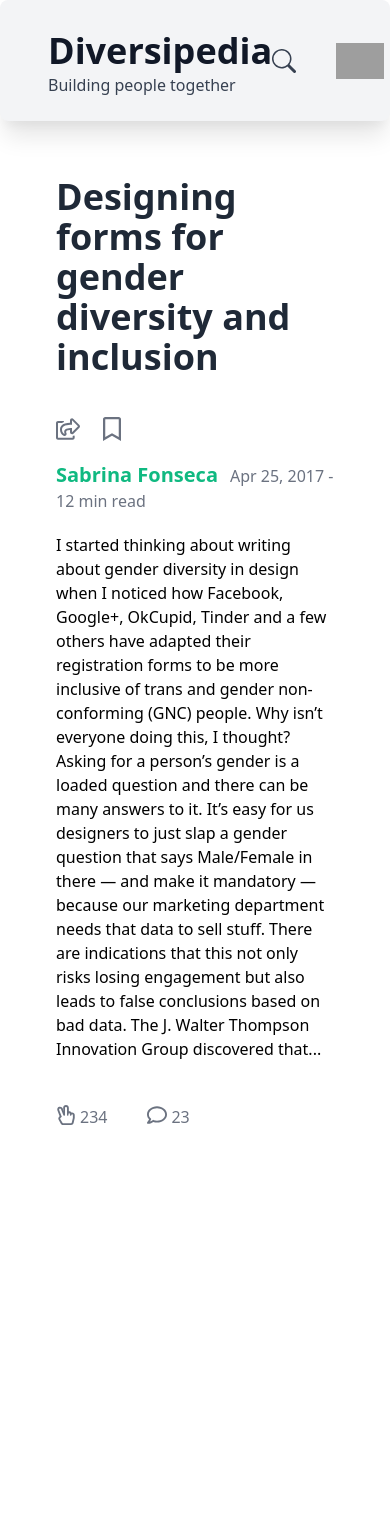
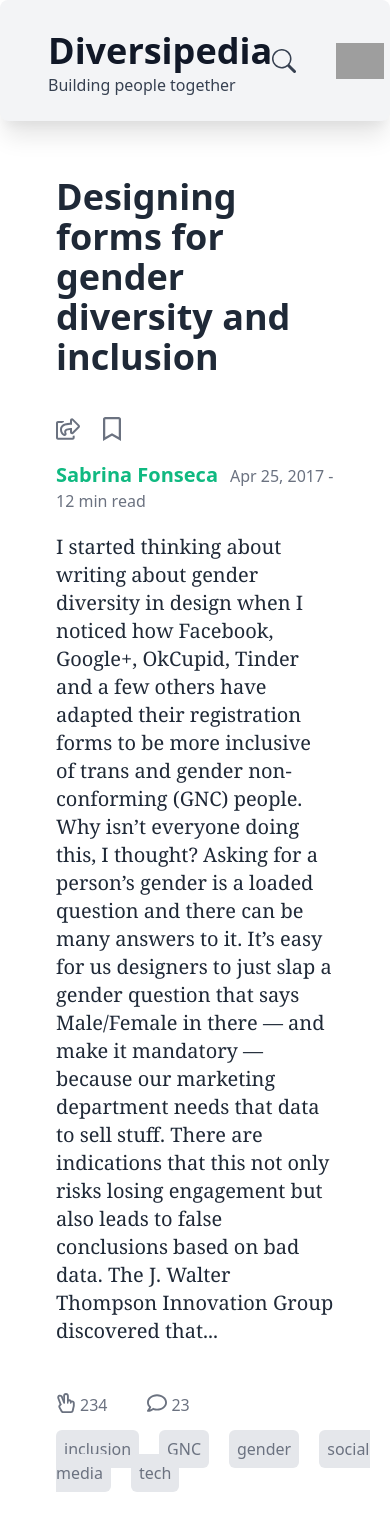
Before and after one commit to benjacoblee/diversipedia-prototype, a React (Create React App) app: page /articles/1 in a window 390 px wide. Shown: the top 1530 px of the page. Before the commit the page ends 1205 px from the top, so only its background shows below. Built offline with nearby package versions, Linux system fonts and the light colour scheme; grey boxes are pictures that could not be loaded.

Commit message:
tags working

```diff
--- /dev/null
+++ b/src/App.css
@@ -0,0 +1,3 @@
+.article {
+    font-family: "Georgia";
+}
--- a/src/App.js
+++ b/src/App.js
@@ -1,5 +1,6 @@
 import { BrowserRouter as Router, Route } from "react-router-dom";
 import "./tailwind.output.css";
+import "./App.css"
 import Header from "./Header";
 import Search from "./Search";
 import Article from "./Article";
--- a/src/Article.js
+++ b/src/Article.js
@@ -1,4 +1,5 @@
 import React from "react";
+import { Link } from "react-router-dom";
 import {
     FaRegShareSquare,
     FaRegBookmark,
@@ -14,7 +15,16 @@ const Article = ({ match }) => {
         (article) => article.id === Number(articleId)
     );
 
-    const { author, title, body, timeToRead, date, likes, comments } = article;
+    const {
+        author,
+        title,
+        body,
+        timeToRead,
+        date,
+        likes,
+        comments,
+        tags
+    } = article;
 
     return (
         <div className="container p-14">
@@ -33,7 +43,7 @@ const Article = ({ match }) => {
                     {date} - {timeToRead}
                 </span>
             </div>
-            <div className="mb-5">
+            <div className="mb-5 text-xl article text-gray-800">
                 <p>
                     {body.split("\n").map((value, index) => {
                         return (
@@ -58,6 +68,20 @@ const Article = ({ match }) => {
                     <span>{comments}</span>
                 </div>
             </div>
+            <div className="mb-5 flex text-gray-500">
+                <div>
+                    {tags.map((tag) => {
+                        return (
+                            <span
+                                key={tag}
+                                className="rounded-md bg-gray-200 p-2 mr-5"
+                            >
+                                <Link to={`/search?q=${tag}`}>{tag}</Link>
+                            </span>
+                        );
+                    })}
+                </div>
+            </div>
         </div>
     );
 };
--- a/src/Header.js
+++ b/src/Header.js
@@ -5,7 +5,7 @@ import { BsBell, BsSearch } from "react-icons/bs";
 
 const Header = () => {
     return (
-        <nav className="w-full p-6 bg-gray-100  rounded-lg shadow-xl">
+        <nav className="w-auto p-6 bg-gray-100 rounded-lg shadow-xl">
             <div className="flex flex-row justify-between items-center">
                 <div className="ml-6 pt-1">
                     <Link to="/">
@@ -23,7 +23,7 @@ const Header = () => {
                     </Link>
                     <BsBell className="text-2xl mr-5 text-gray-700" />
                     <img
-                        className="w-12"
+                        className="w-12 sm:hidden"
                         src="https://www.searchpng.com/wp-content/uploads/2019/02/Profile-ICon.png"
                         alt=""
                     />
--- /dev/null
+++ b/src/Item.js
@@ -0,0 +1,40 @@
+import React from "react";
+import { Link } from "react-router-dom";
+import { FaRegHandPeace } from "react-icons/fa";
+
+const Item = ({ article }) => {
+    const { id, author, title, body, timeToRead, date, likes } = article;
+    return (
+        <div className="border-b-2 border-gray-200 mb-5">
+            <div className="mb-5">
+                <p className="text-green-500 text-xl font-semibold">{author}</p>
+                <p className="text-gray-500 font-medium">
+                    {date} - {timeToRead}
+                </p>
+            </div>
+
+            <div className="mb-5">
+                <p className="text-3xl text-gray-800 font-bold">{title}</p>
+            </div>
+            <div className="mb-5">
+                <img
+                    src="https://source.unsplash.com/600x180/?peace,empathy"
+                    alt=""
+                />
+            </div>
+            <div>
+                <p className="text-gray-800">{body.substring(0, 150)}...</p>
+            </div>
+            <div className="my-5 text-gray-400">
+                <Link to={`/articles/${id}`}>Read more...</Link>
+            </div>
+            <div className="mb-5 flex text-gray-500">
+                <FaRegHandPeace className="text-xl mr-2" />
+                {""}
+                <span> {likes}</span>
+            </div>
+        </div>
+    );
+};
+
+export default Item;
--- a/src/Search.js
+++ b/src/Search.js
@@ -1,21 +1,23 @@
-import React, { useState } from "react";
-import { Link } from "react-router-dom";
-import { FaRegHandPeace } from "react-icons/fa";
+import React, { useState, useEffect } from "react";
+import Item from "./Item";
 import dummyArticles from "./dummy.json";
 
 const Search = ({ history }) => {
     const [data, setData] = useState("");
     const [articles, setArticles] = useState([]);
 
-    const handleSubmit = (e) => {
-        e.preventDefault();
-        history.push(`/search?q=${data}`);
+    useEffect(() => {
         const searchParams = history.location.search.split("=")[1];
 
         const filteredArticles = dummyArticles.filter((articles) =>
             articles.tags.includes(searchParams)
         );
         setArticles(() => [...filteredArticles]);
+    }, [history.location.search]);
+
+    const handleSubmit = (e) => {
+        e.preventDefault();
+        history.push(`/search?q=${data}`);
     };
 
     const handleChange = (e) => {
@@ -37,48 +39,9 @@ const Search = ({ history }) => {
                 <div className="mt-5 font-bold text-xl mb-20">Stories</div>
             ) : null}
 
-            {articles.map((article) => {
-                const {
-                    id,
-                    author,
-                    title,
-                    body,
-                    timeToRead,
-                    date,
-                    likes
-                } = article;
-                return (
-                    <div className="border-b-2 border-gray-200 mb-5">
-                        <div className="mb-5">
-                            <p className="text-green-500 text-xl font-semibold">
-                                {author}
-                            </p>
-                            <p className="text-gray-500 font-medium">
-                                {date} - {timeToRead}
-                            </p>
-                        </div>
-
-                        <div className="mb-5">
-                            <p className="text-3xl text-gray-800 font-bold">
-                                {title}
-                            </p>
-                        </div>
-                        <div>
-                            <p className="text-gray-800">
-                                {body.substring(0, 150)}...
-                            </p>
-                        </div>
-                        <div className="my-5 text-gray-400">
-                            <Link to={`/articles/${id}`}>Read more...</Link>
-                        </div>
-                        <div className="mb-5 flex text-gray-500">
-                            <FaRegHandPeace className="text-xl mr-2" />
-                            {""}
-                            <span> {likes}</span>
-                        </div>
-                    </div>
-                );
-            })}
+            {articles.map((article) => (
+                <Item key={article.id} article={article} />
+            ))}
         </div>
     );
 };
--- a/src/dummy.json
+++ b/src/dummy.json
@@ -7,7 +7,7 @@
         "date": "Apr 25, 2017",
         "timeToRead": "12 min read",
         "body": "I started thinking about writing about gender diversity in design when I noticed how Facebook, Google+, OkCupid, Tinder and a few others have adapted their registration forms to be more inclusive of trans and gender non-conforming (GNC) people. Why isn’t everyone doing this, I thought? Asking for a person’s gender is a loaded question and there can be many answers to it. It’s easy for us designers to just slap a gender question that says Male/Female in there — and make it mandatory — because our marketing department needs that data to sell stuff. There are indications that this not only risks losing engagement but also leads to false conclusions based on bad data. The J. Walter Thompson Innovation Group discovered that...",
-        "tags": ["inclusion", "GNC", "gender", "social media"],
+        "tags": ["inclusion", "GNC", "gender", "social media", "tech"],
         "likes": 234,
         "comments": 23
     },
```
Also changed, not shown: src/Results.js (deleted), 1 other file (tests, documents, lock files or other folders).
